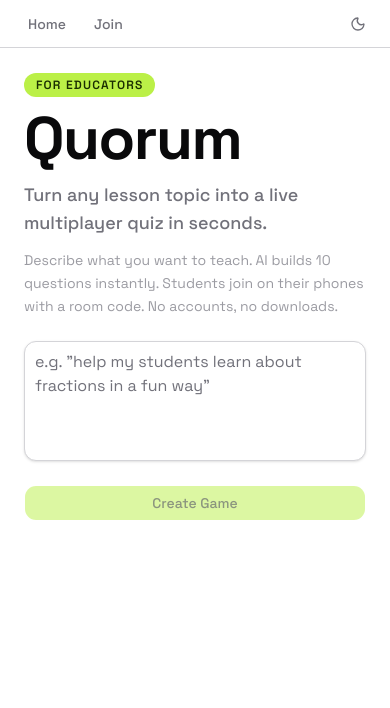
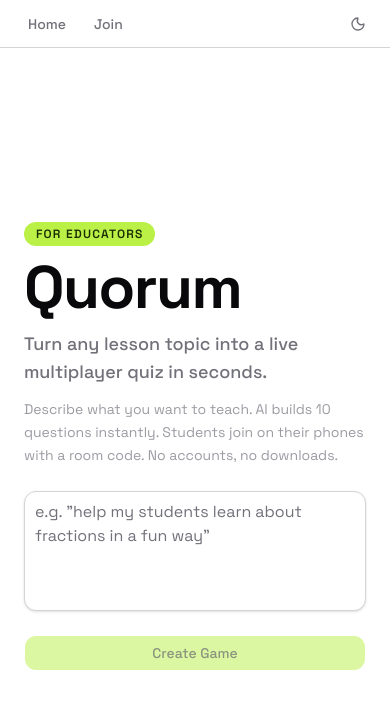
Before and after one commit to taariqelliott/quorum-edu, a Next.js app in the folder apps/web/: page / in a window 390 px wide. Shown: the top 708 px of the page. Built offline with nearby package versions, Linux system fonts and the light colour scheme; no server answers.

Commit message:
style: reorder font imports and adjust layout flex properties for improved responsiveness

```diff
--- a/apps/web/app/layout.tsx
+++ b/apps/web/app/layout.tsx
@@ -2,7 +2,7 @@
 import { ThemeProvider } from "@/components/theme-provider"
 import "@workspace/ui/globals.css"
 import { cn } from "@workspace/ui/lib/utils"
-import { Space_Grotesk, Geist_Mono } from "next/font/google"
+import { Geist_Mono, Space_Grotesk } from "next/font/google"
 import { ConvexClientProvider } from "./ConvexClientProvider"
 
 const spaceGrotesk = Space_Grotesk({
@@ -37,7 +37,9 @@
         <ConvexClientProvider>
           <ThemeProvider>
             <NavBar />
-            <div className="flex flex-col">{children}</div>
+            <div className="flex min-h-[calc(100svh-3rem)] flex-col">
+              {children}
+            </div>
           </ThemeProvider>
         </ConvexClientProvider>
       </body>
```
